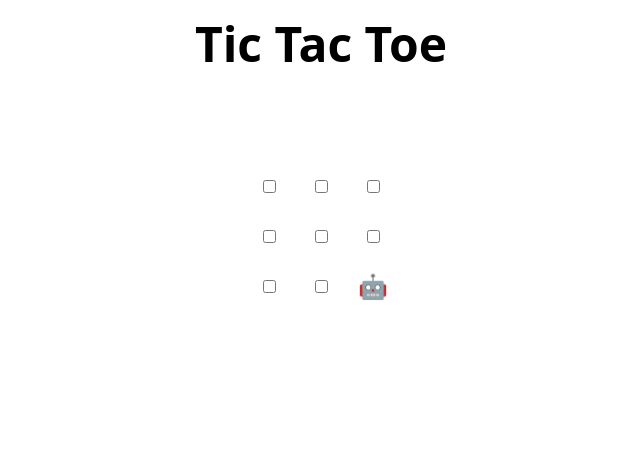
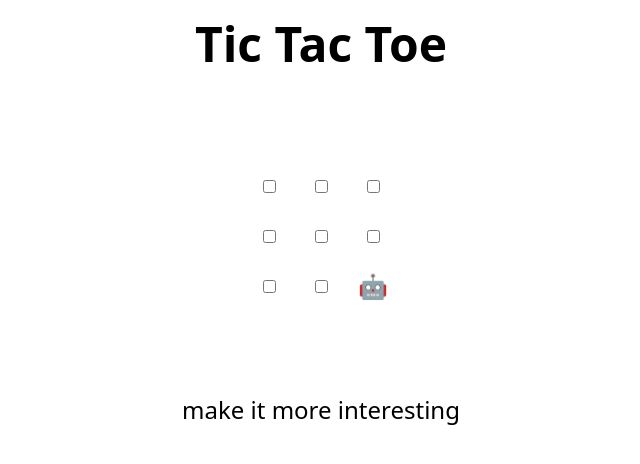
Before and after one commit to Wong-Yann-Herng/skills-review-pull-requests, a plain HTML site: page index.html in a window 1280 px wide. Shown: the whole page, without its empty margins (319-959 px from the left). Drawn offline with Linux system fonts and the light colour scheme.

Commit message:
Update index.html
do it

```diff
--- a/index.html
+++ b/index.html
@@ -48,7 +48,7 @@
 </table>
 
 <h2 hidden>Game over, refresh to play again 🧑‍💻 🤖!</h2>
-
+make it more interesting
 <script>
   // Initialization
   const boxes = Array.from(document.querySelectorAll("td"));
```
